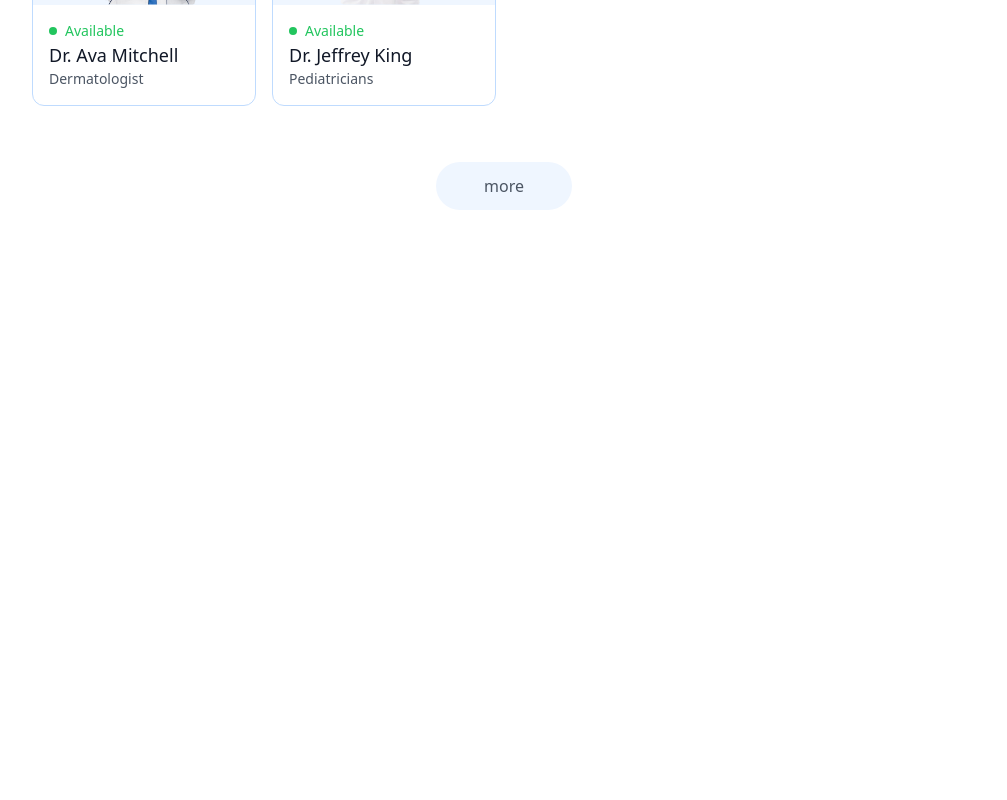
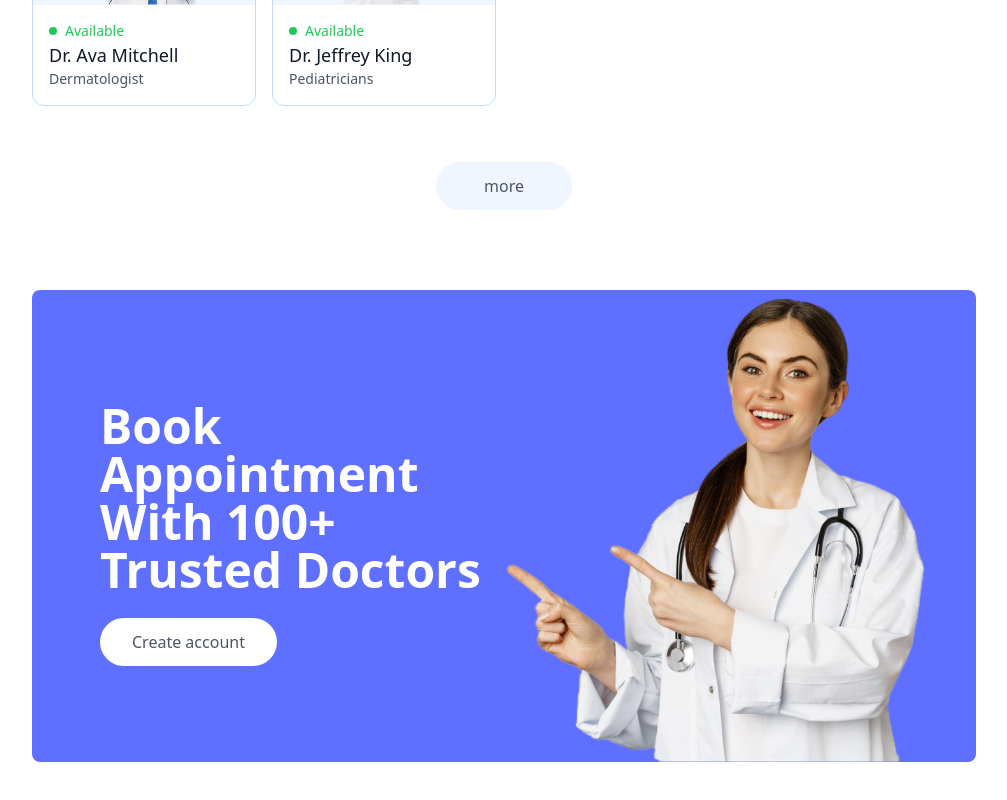
Before and after one commit to Emilijxa/DoctorsApp, a React (Vite) app in the folder frontend/: page / in a window 1280 px wide. Shown: the part 2176-2976 px from the top of the page, without its empty margins (136-1143 px from the left). Before the commit the page ends 2450 px from the top, so only its background shows below. Built offline with nearby package versions, Linux system fonts and the light colour scheme.

Commit message:
Added banner component, the one after the doctors list to create account

```diff
--- a/frontend/index.html
+++ b/frontend/index.html
@@ -1,5 +1,5 @@
 <!doctype html>
-<html lang="en">
+<html lang="en" class="scroll-smooth">
   <head>
     <meta charset="UTF-8" />
     <link rel="icon" type="image/svg+xml" href="/vite.svg" />
--- /dev/null
+++ b/frontend/src/components/Banner.jsx
@@ -0,0 +1,33 @@
+import React from 'react'
+import { assets } from '../assets/assets'
+import { useNavigate } from 'react-router-dom'
+
+const Banner = () => {
+
+    const navigate = useNavigate()
+
+
+  return (
+    <div className='flex bg-primary rounded-lg px-6 sm:px-10 md:px-14 lg:px-12 my-20 md:mx-10'>
+      {/*--------------- left side ---------------*/}
+      <div className='flex-1 py-8 sm:py-10 md:py-16 lg:py-24 lg:pl-5'>
+        <div className='text-xl sm:text-2xl md:text-3xl lg:text-5xl font-semibold text-white'>
+             <p className='mt-4'>Book Appointment</p>
+             <p>With 100+ Trusted Doctors</p>
+        </div>
+        <button onClick={()=>{navigate('/login'); scrollTo (0,0)}} className='bg-white text-sm sm:text-base text-gray-600 px-8 py-3 rounded-full mt-6 hover:scale-105 transition-all'>Create account</button>
+
+      </div>
+
+        {/*--------------- right side ---------------*/}
+        <div className='hidden md:block md:w-1/2 lg:w[370px] relative'>
+            <img className="w-full absolute bottom-0 right-0 max-w-md" src={assets.appointment_img} alt=''/>
+        </div>
+    </div>
+
+
+
+  )
+}
+
+export default Banner
--- a/frontend/src/pages/Home.jsx
+++ b/frontend/src/pages/Home.jsx
@@ -2,6 +2,7 @@ import React from 'react'
 import Header from '../components/Header'
 import SpecialityMenu from '../components/SpecialityMenu'
 import TopDoctors from '../components/TopDoctors'
+import Banner from '../components/Banner'
 
 const Home = () => {
   return (
@@ -9,6 +10,7 @@ const Home = () => {
       <Header />
       <SpecialityMenu />
       <TopDoctors />
+      <Banner />
     </div>
   )
 }
```
